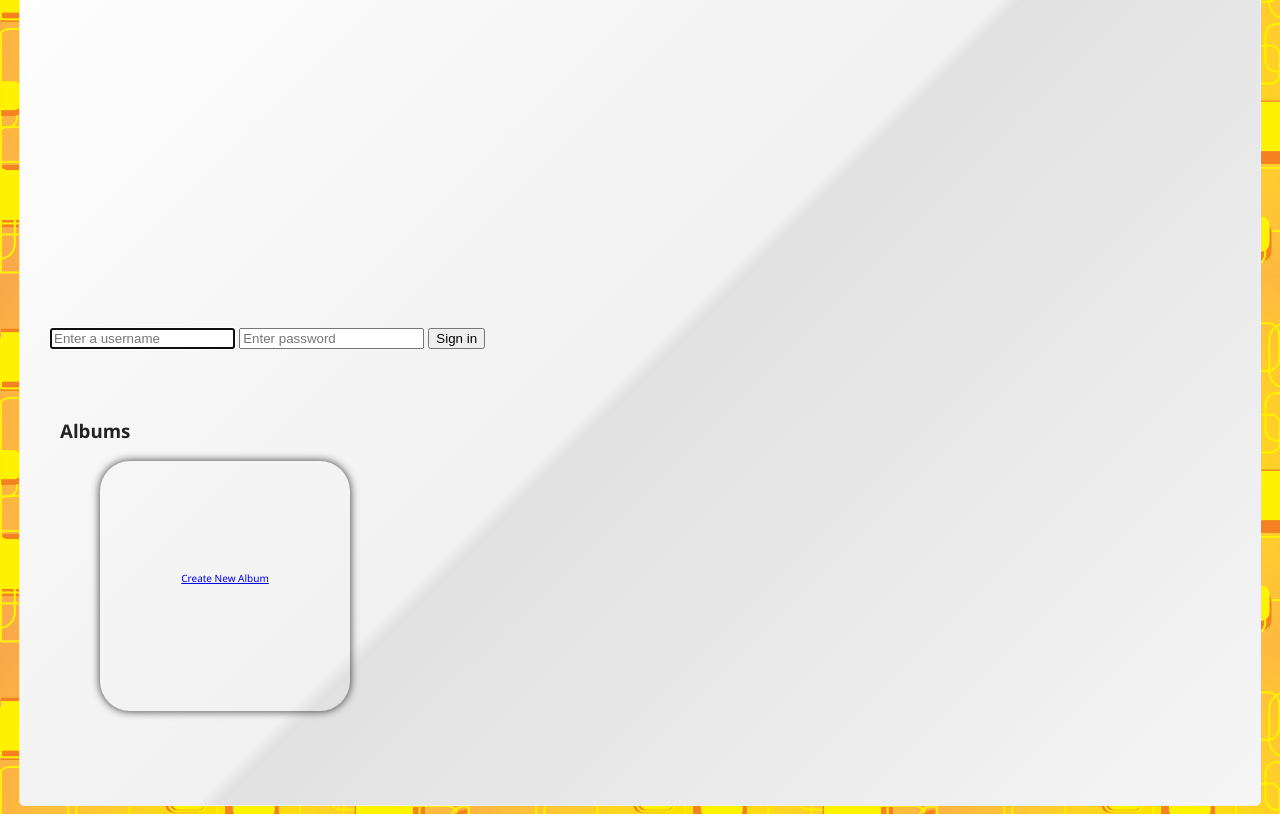
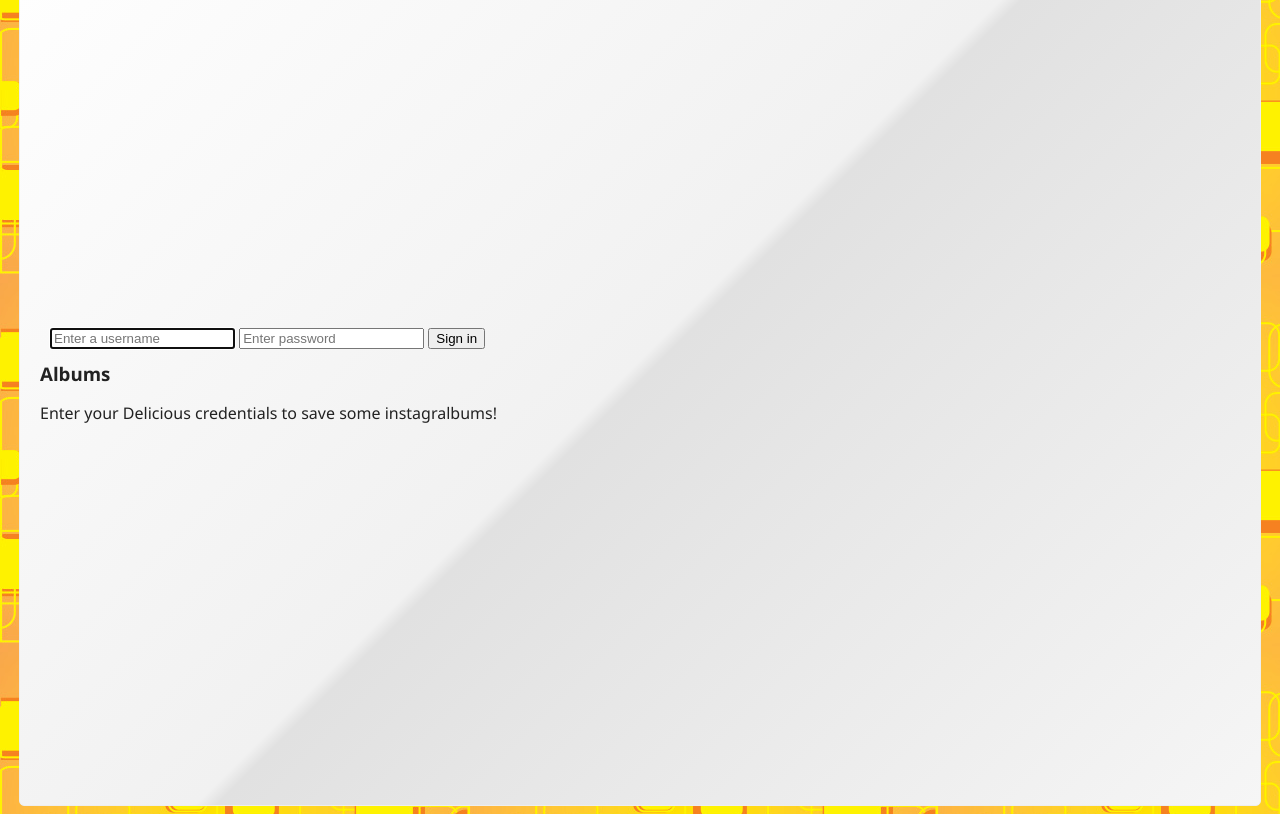
Before and after one commit to sonalisharma/IOLabProject2, a plain HTML site: page index.html in a window 1280 px wide. Shown: the part 94-908 px from the top of the page. Drawn offline with nearby package versions, Linux system fonts and the light colour scheme.

Commit message:
cleaning up code

```diff
--- a/css/index.css
+++ b/css/index.css
@@ -6,7 +6,7 @@ body {
     background-image:url('../img/background.jpg');
 }
 
-h1 {
+h1, h2, h3, ul {
     margin: 0px;
     padding: 0px;
 }
@@ -117,8 +117,8 @@ filter: progid:DXImageTransform.Microsoft.gradient( startColorstr='#ffffff', end
 
 }
 #bottom-content{
-	padding:20px;
-    margin-top:20px;
+	padding: 0px;
+    margin-top: 2px;
 	width:1100px;
 	height:400PX;
 	float:left;
--- a/index.html
+++ b/index.html
@@ -28,16 +28,13 @@
 	<div id="center-content">
 	<input autofocus="autofocus" type="text" placeholder="Enter a username" onclick="this.value = '';" id="username" />
 	<input autofocus="autofocus" type="password" placeholder="Enter password" onclick="this.value = '';" id="password" />
-			<button id="signin">Sign in</button>
+	<button id="signin">Sign in</button>
 
 	</div>
 	<div id='bottom-content'>
 		<h3>Albums</h3>
 		<ul id='albums'>
-		<li>
-			<div id="newalbum" class="circleBase1"><div style="margin-top:110px"><a href="#" id="new"><p>Create New Album</p></a></div>
-			</div>
-		</li>
+		<p>Enter your Delicious credentials to save some instagralbums!
 		</ul>
 	</div>
 
```
